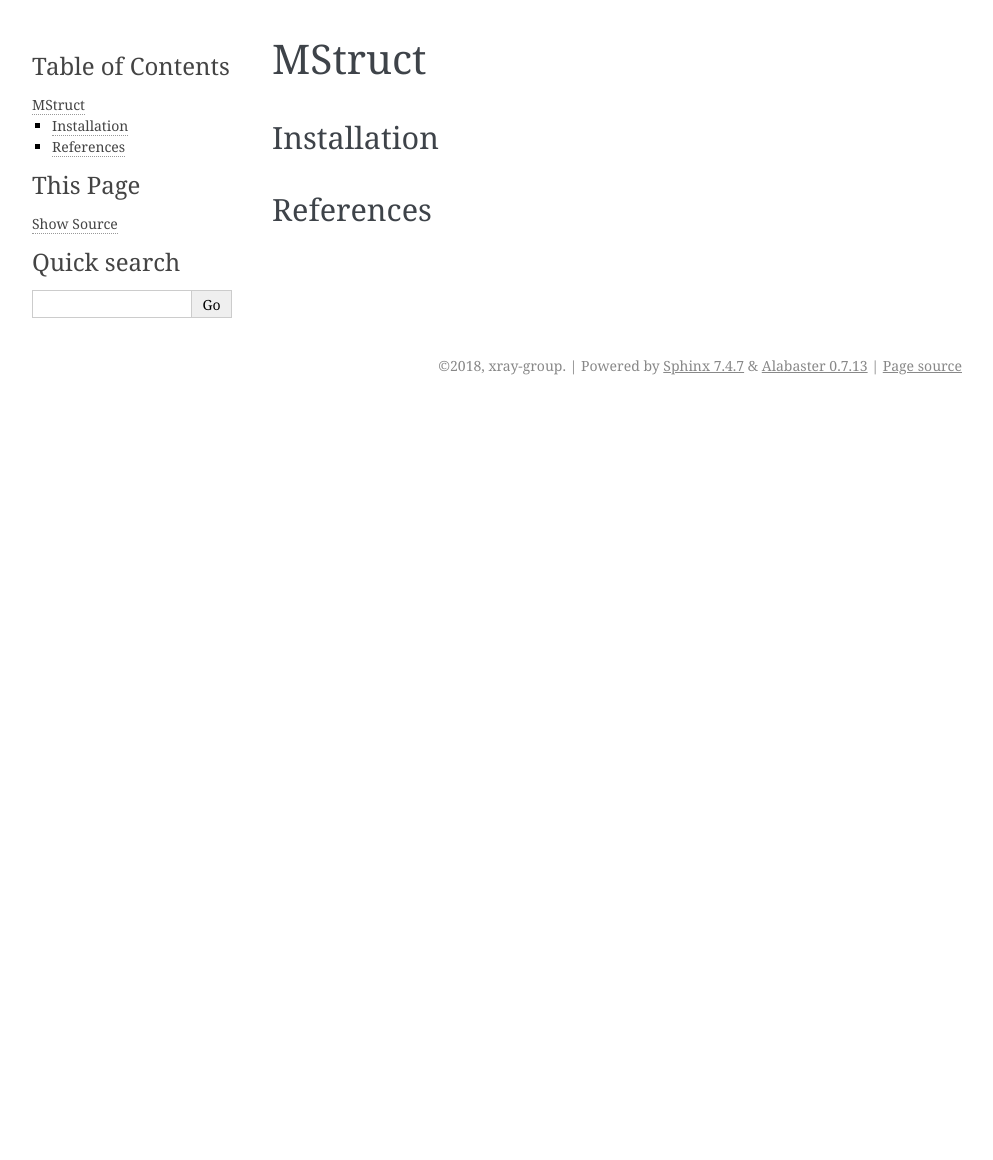
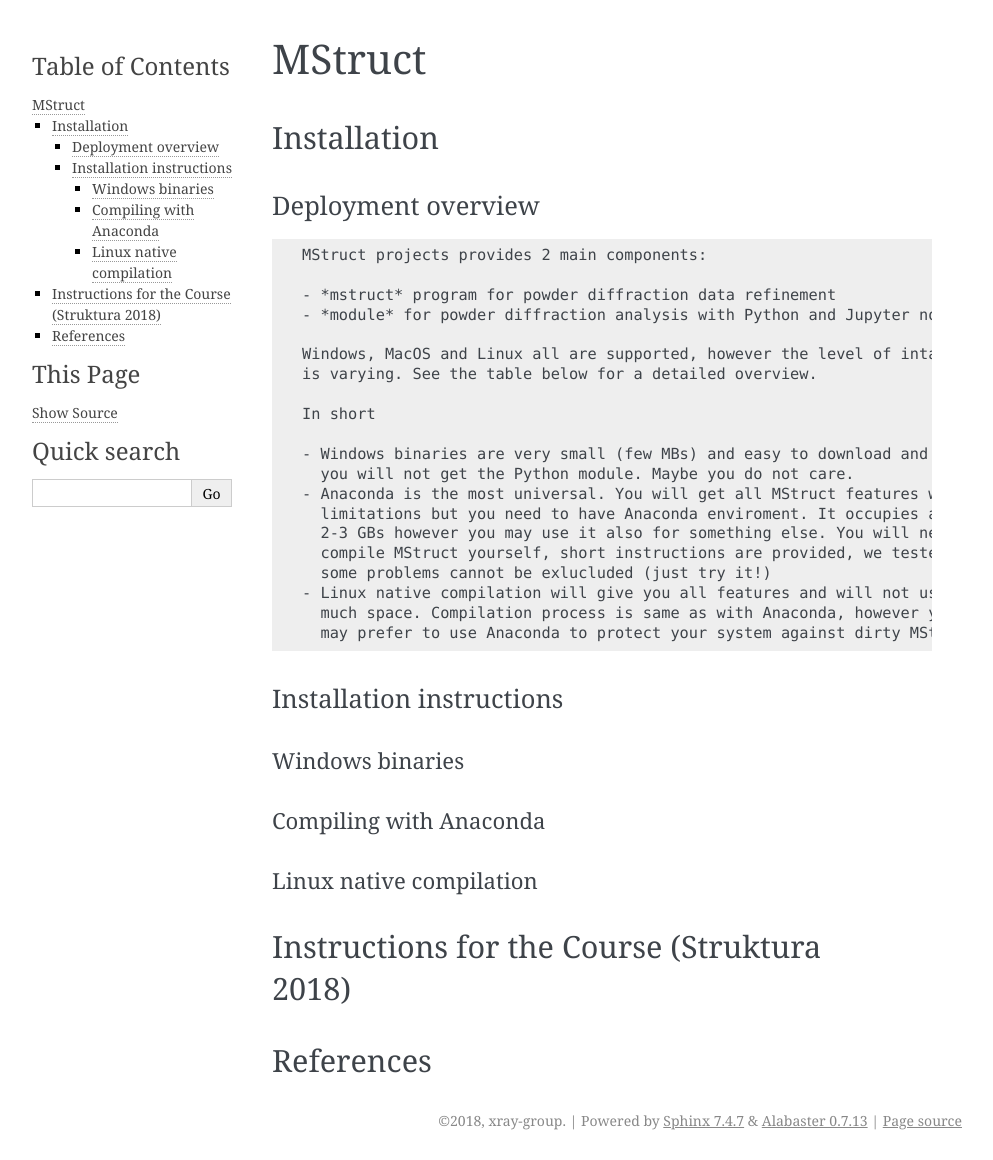
Before and after one commit to xray-group/mstruct, a Sphinx documentation site: the page built from doc/source/index.md, in a window 1280 px wide. Shown: the whole page, without its empty margins (148-1141 px from the left). Built offline with Sphinx 7.4.7, drawn with Linux system fonts in a browser that asks for light colours; before the commit the page ends 900 px from its top, so only the background shows below that.

Commit message:
Doc: Starting installation overview

```diff
--- a/doc/source/index.md
+++ b/doc/source/index.md
@@ -2,4 +2,37 @@
 
 ## Installation
 
+### Deployment overview
+
+	MStruct projects provides 2 main components:
+
+	- *mstruct* program for powder diffraction data refinement
+	- *module* for powder diffraction analysis with Python and Jupyter notebooks
+
+	Windows, MacOS and Linux all are supported, however the level of intagration
+    is varying. See the table below for a detailed overview.
+
+	In short
+
+	- Windows binaries are very small (few MBs) and easy to download and run but
+      you will not get the Python module. Maybe you do not care.
+	- Anaconda is the most universal. You will get all MStruct features without
+      limitations but you need to have Anaconda enviroment. It occupies around
+      2-3 GBs however you may use it also for something else. You will need to
+      compile MStruct yourself, short instructions are provided, we tested it but
+      some problems cannot be exlucluded (just try it!)
+    - Linux native compilation will give you all features and will not use
+      much space. Compilation process is same as with Anaconda, however you
+      may prefer to use Anaconda to protect your system against dirty MStruct :-)
+
+### Installation instructions
+
+#### Windows binaries
+
+#### Compiling with Anaconda
+
+#### Linux native compilation
+
+## Instructions for the Course (Struktura 2018)
+
 ## References
```
